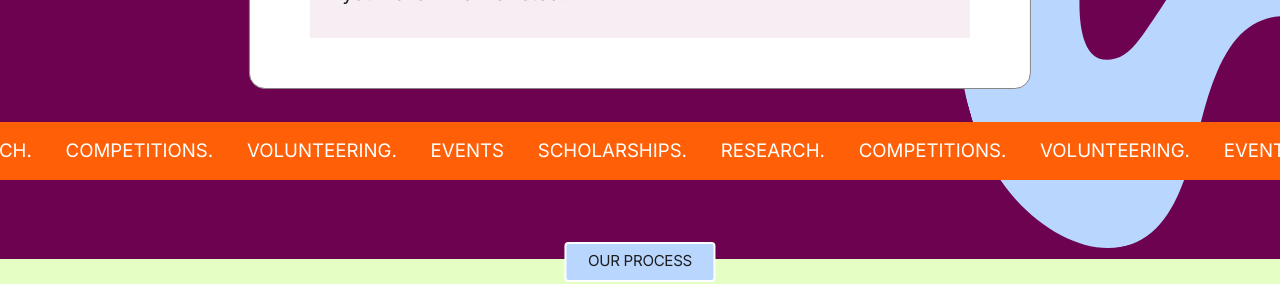
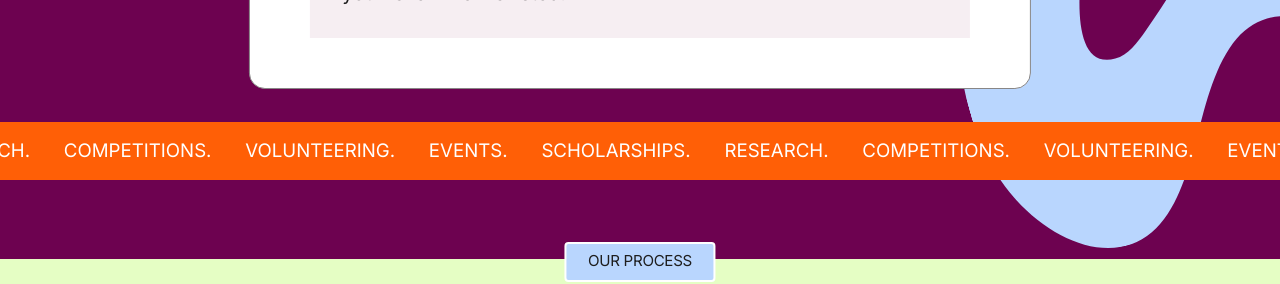
Before and after one commit to found0000/found, a React (Vite) app: page / in a window 1280 px wide. Shown: the part 1420-1704 px from the top of the page. Built offline with nearby package versions, Linux system fonts and the light colour scheme.

Commit message:
Update MarqueeBanner.jsx

```diff
--- a/src/components/MarqueeBanner.jsx
+++ b/src/components/MarqueeBanner.jsx
@@ -8,7 +8,7 @@ import paperBall from '../assets/icons/paper-ball.png';
  * The track is rendered twice and shifted by -50% (animate-marquee) so it loops seamlessly.
  */
 const HUB = Array(8).fill('The Campus Opportunity Hub.');
-const KEYWORDS = ['Scholarships.', 'Research.', 'Competitions.', 'Volunteering.', 'Events'];
+const KEYWORDS = ['Scholarships.', 'Research.', 'Competitions.', 'Volunteering.', 'Events.'];
 
 const TONES = {
   orange: 'bg-brand-orange',
```
